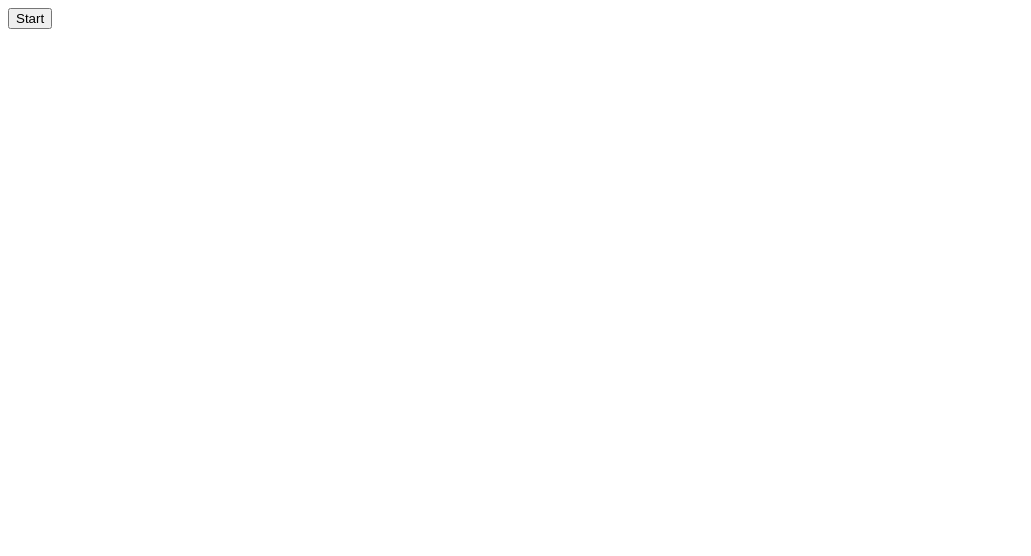
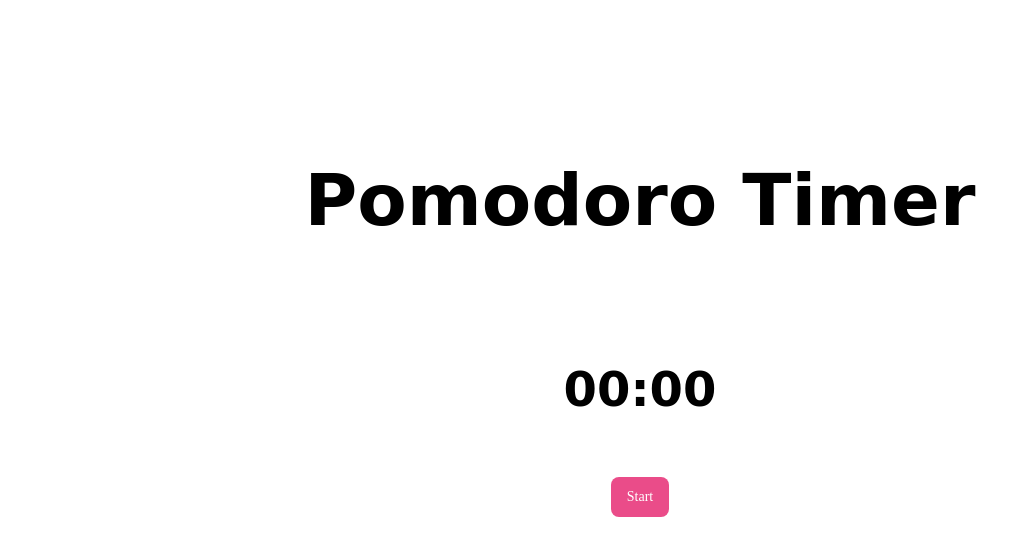
Before and after one commit to Elysemelissa/pomodoro-timer, a plain HTML site: page index.html in a window 1280 px wide. Shown: the whole page, without its empty margins (0-1031 px from the left). Drawn offline with Linux system fonts and the light colour scheme; a web font is replaced by a local one.

Commit message:
Added styling to the timer

```diff
--- a/index.html
+++ b/index.html
@@ -5,25 +5,32 @@
   <meta charset="UTF-8">
   <meta http-equiv="X-UA-Compatible" content="IE=edge">
   <meta name="viewport" content="width=device-width, initial-scale=1.0">
+  <link rel="stylesheet" href="style.css">
+  <link rel="preconnect" href="https://fonts.googleapis.com">
+  <link rel="preconnect" href="https://fonts.gstatic.com" crossorigin>
+  <link href="https://fonts.googleapis.com/css2?family=Cute+Font&display=swap" rel="stylesheet">
   <title>Pomodoro Timer</title>
 </head>
 
 <body>
-
-  <div id="startButton">
-    <button id="timerStart">Start</button>
+  <div class="timer-container">
+    <div class="timer-title">
+      <h2>Pomodoro Timer</h2>
+    </div>
+    <div class="timer-clock">
+      <h2>00:00</h2>
+    </div>
+    <a href="#" class="start-button">Start</a>
   </div>
 
-  <div id="timerClock">
-  </div>
 
   <script>
-    document.getElementById("timerStart").addEventListener("click", function () {
+    document.querySelector(".start-button").addEventListener("click", function () {
       let startMin = 0.1; // time in minutes for countdown
       let time = startMin * 60;
 
       let countdown = setInterval(update, 1000)
-      document.getElementById("timerClock").innerHTML = `${min}:${sec}`;
+      document.querySelector(".timer-clock").innerHTML = `${min}:${sec}`;
 
       function update() {
         let min = Math.floor(time / 60);
@@ -31,10 +38,10 @@
         sec = sec < 10 ? '0' + sec : sec;
         time--;
 
-        document.getElementById("timerClock").innerHTML = `${min}:${sec}`; // show timer in html
+        document.querySelector(".timer-clock").innerHTML = `<h2>${min}:${sec}</h2>`; // show timer in html
         if (min == 0 && sec == 0) { // if timer runs out
           clearInterval(countdown) // stop timer
-          document.getElementById("timerClock").innerHTML = 'Break Time' // replace time with text
+          document.querySelector(".timer-clock").innerHTML = 'Break Time' // replace time with text
         } else {
           countdown; // keep going :)
         }
--- /dev/null
+++ b/style.css
@@ -0,0 +1,43 @@
+.timer-container {
+  padding-top: 90px;
+  margin: 0 auto;
+  text-align: center;
+}
+
+.timer-title {
+  font-family: 'Cute Font', cursive;
+  font-size: 3em;
+}
+
+.start-button {
+  background-color: #EA4C89;
+  border-radius: 8px;
+  border-style: none;
+  box-sizing: border-box;
+  color: #FFFFFF;
+  cursor: pointer;
+  display: inline-block;
+  font-size: 14px;
+  font-weight: 500;
+  height: 40px;
+  line-height: 20px;
+  list-style: none;
+  margin: 0;
+  outline: none;
+  padding: 10px 16px;
+  position: relative;
+  text-align: center;
+  text-decoration: none;
+  transition: color 100ms;
+}
+
+.start-button:hover,
+.start-button:focus {
+  background-color: #F082AC;
+}
+
+.timer-clock {
+  font-family: 'Cute Font', cursive;
+  font-size: 2em;
+  padding: 20px;
+}
```
